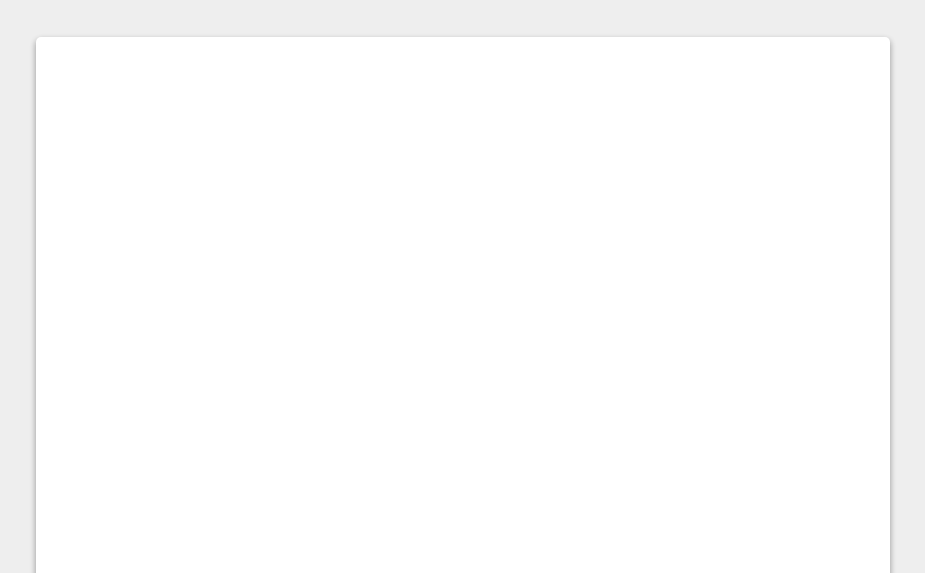
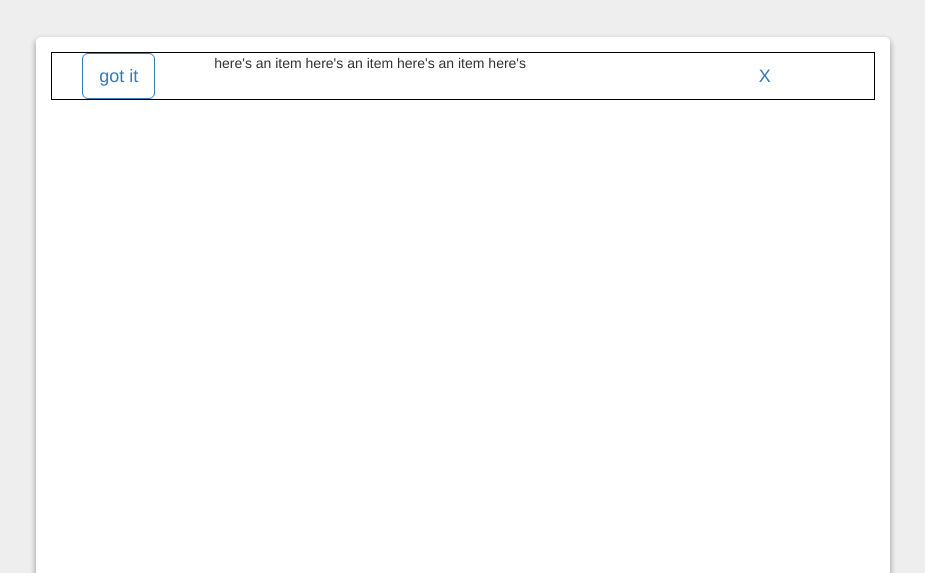
Before and after one commit to jpgreenstein/shoppinglist, a plain HTML site: page index.html in a window 1280 px wide. Shown: the part 227-800 px from the top of the page, without its empty margins (177-1102 px from the left). Drawn offline with nearby package versions, Linux system fonts and the light colour scheme.

Commit message:
added list item

```diff
--- a/css/custom.css
+++ b/css/custom.css
@@ -19,9 +19,23 @@ body {
 }
 .list-container {
 	margin-top: 40px;
+	padding-top: 15px;
 	height: 800px;
 	box-shadow: 0 3px 6px rgba(0,0,0,0.16), 0 3px 6px rgba(0,0,0,0.23);
 	background-color: #ffffff;
 	border-radius: 5px;
 	margin-bottom: 300px;
+	position: relative;
 }
+.list-item {
+	border: 1px solid black;
+}
+.list-item .delete {
+
+}
+.list-item .check {
+	border:1px solid;
+}
+.list-item p {
+
+}
--- a/index.html
+++ b/index.html
@@ -23,7 +23,23 @@
 	  	</div>
 
 		<div class="row">
-			<div class="col-md-offset-2 col-md-8 list-container"></div>
+			<div class="col-md-offset-2 col-md-8 list-container">
+				<div class="col-xs-12 list-item">
+
+					<div class="col-xs-2">
+						<a href="#" class="btn btn-lg check">got it</a>
+					</div>
+
+					<div class="col-xs-8">
+						<p>here's an item here's an item here's an item here's </p>
+					</div>
+
+					<div class="col-xs-2">
+						<a href="#" class="btn btn-lg delete">X</a>
+					</div>
+
+				</div>
+			</div>
 		</div>
 
 	</div>
```
